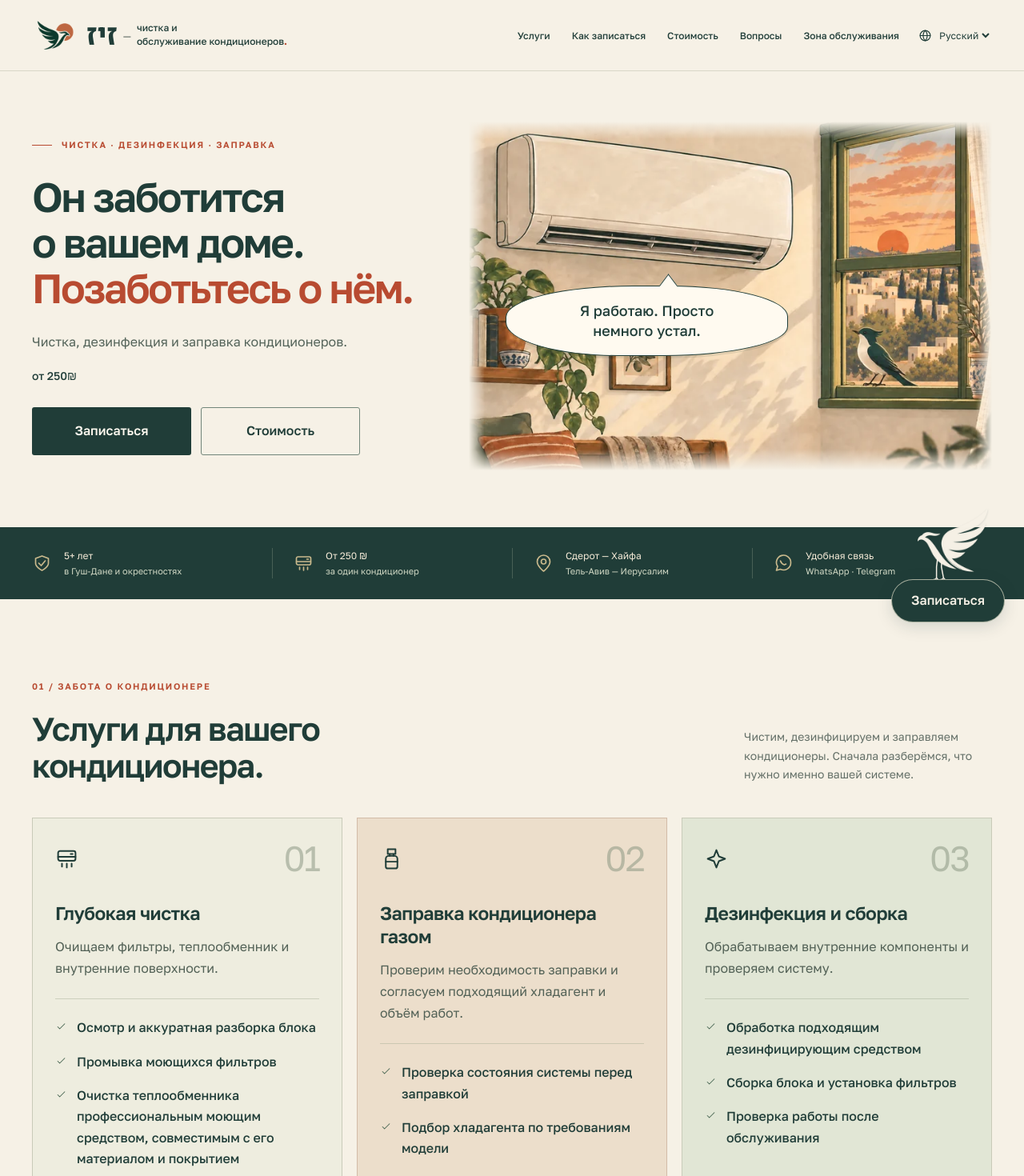
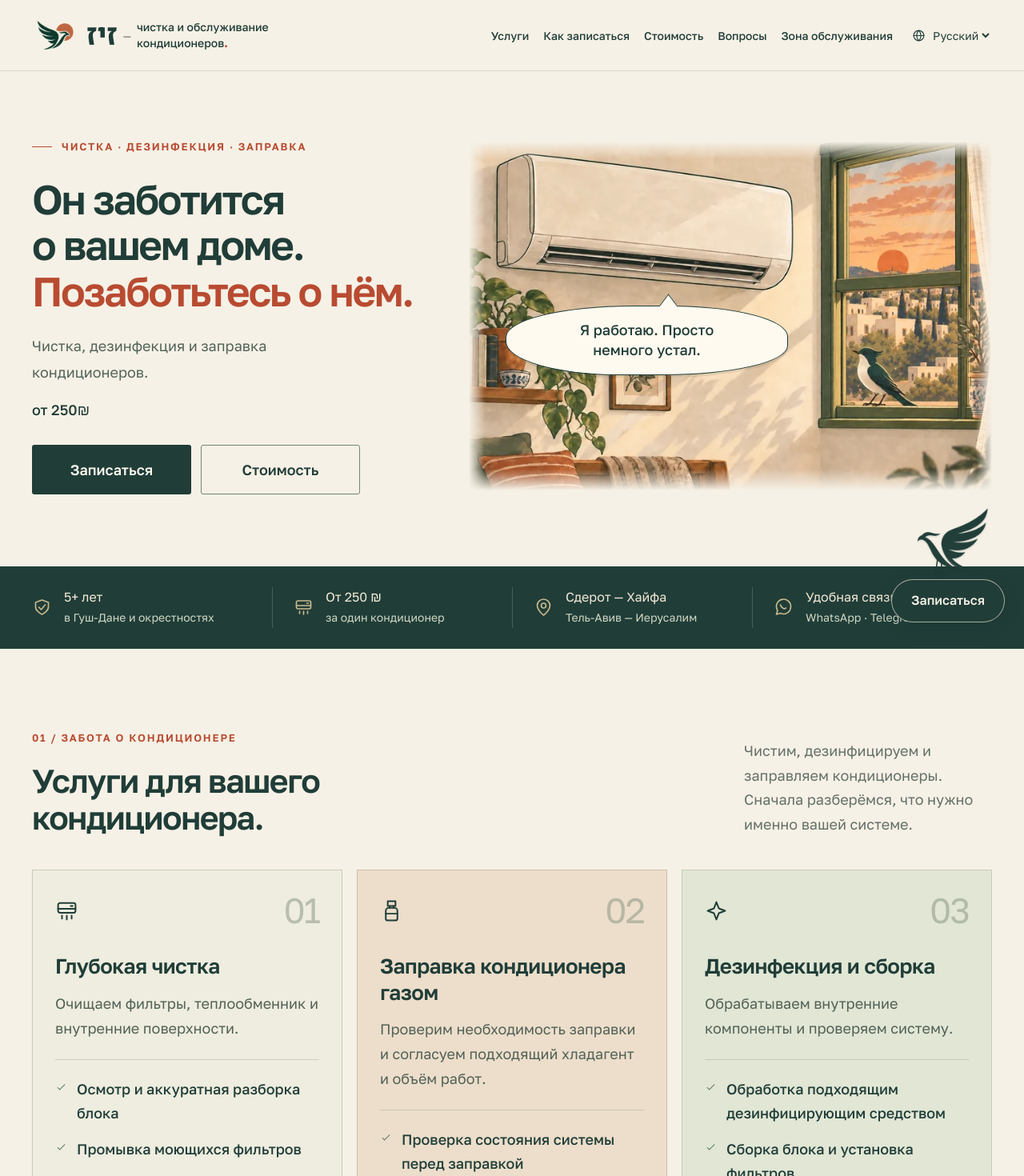
Before and after one commit to stackofart/mazganim2, a Vue app: page / in a window 1280 px wide. Shown: the top 1470 px of the page at 80% size. Built offline with nearby package versions, Linux system fonts and the light colour scheme.

Commit message:
Promote messenger actions and improve desktop readability

```diff
--- a/src/components/BookingForm.vue
+++ b/src/components/BookingForm.vue
@@ -191,6 +191,28 @@ onUnmounted(() => {
       :disabled="!interactive || status === 'sending'"
     >
       <h3>{{ t.formTitle }}</h3>
+      <div class="messenger-buttons">
+        <a
+          v-if="contactUrl"
+          :href="contactUrl"
+          class="button whatsapp-button"
+          target="_blank"
+          rel="noopener noreferrer"
+          :aria-label="t.whatsappCta"
+          @click="
+            track('lead_whatsapp_click', {
+              locale,
+              placement: 'form',
+              system_type: values.type,
+              quantity: values.quantity,
+            })
+          "
+          ><Icon name="chat" :size="19" />WhatsApp</a
+        >
+        <a :href="company.telegram" class="button telegram-button" target="_blank" rel="noopener noreferrer"
+          @click="track('telegram_click', { locale, placement: 'form' })"
+          ><Icon name="telegram" :size="19" />Telegram</a>
+      </div>
       <p class="form-subtitle">{{ t.formIntro }}</p>
       <label class="form-field">{{ t.serviceLabel }}
         <select v-model="values.service" name="service" :aria-invalid="!!fieldErrors.service" :aria-describedby="fieldErrors.service ? 'service-error' : undefined" @change="track('service_select', { service: values.service, locale })">
@@ -316,28 +338,6 @@ onUnmounted(() => {
           {{ t.privacy }}
         </button>
       </p>
-      <div class="messenger-buttons">
-        <a
-          v-if="contactUrl"
-          :href="contactUrl"
-          class="button whatsapp-button"
-          target="_blank"
-          rel="noopener noreferrer"
-          :aria-label="t.whatsappCta"
-          @click="
-            track('lead_whatsapp_click', {
-              locale,
-              placement: 'form',
-              system_type: values.type,
-              quantity: values.quantity,
-            })
-          "
-          ><Icon name="chat" :size="19" />WhatsApp</a
-        >
-        <a :href="company.telegram" class="button telegram-button" target="_blank" rel="noopener noreferrer"
-          @click="track('telegram_click', { locale, placement: 'form' })"
-          ><Icon name="telegram" :size="19" />Telegram</a>
-      </div>
       <p v-if="error" role="alert" tabindex="-1" class="form-error">{{ error }}</p>
     </fieldset>
   </form>
--- a/src/style.css
+++ b/src/style.css
@@ -217,7 +217,7 @@ h3 { font-size: 23px; font-weight: 600; line-height: 1.25; letter-spacing: -.5px
 .form-submit { width: 100%; }
 .form-note { margin-top: 14px; color: var(--muted); font-size: 10px; line-height: 1.8; }
 .inline-button { padding: 0; background: none; color: var(--ink); text-decoration: underline; font-size: inherit; }
-.messenger-buttons { display: grid; grid-template-columns: repeat(auto-fit,minmax(140px,1fr)); gap: 10px; margin-top: 22px; }
+.messenger-buttons { display: grid; grid-template-columns: repeat(auto-fit,minmax(140px,1fr)); gap: 10px; margin: 20px 0 24px; padding-bottom: 24px; border-bottom: 1px solid var(--line); }
 .messenger-buttons .button { min-width: 0; gap: 8px; padding-inline: 12px; }
 .telegram-button { background: transparent; border-color: #aebaaa; color: var(--ink); }
 .telegram-button:hover { background: #e4e8dc; }
@@ -247,6 +247,29 @@ h3 { font-size: 23px; font-weight: 600; line-height: 1.25; letter-spacing: -.5px
 [dir='rtl'] :is(h1,h2,h3,.eyebrow) { letter-spacing: 0; }
 [dir='rtl'] :is(.text-link,.button,.share-button) > svg:last-child { transform: scaleX(-1); }
 [lang='ar'] .hero h1 { line-height: 1.4; }
+/* Match the existing desktop navigation breakpoint; smaller layouts keep their type scale. */
+@media (min-width:1101px) {
+  :root { --text-body: 1.125rem; --text-small: 1rem; --text-caption: .875rem; }
+  h3 { font-size: 26px; }
+  .eyebrow,.faq-section .eyebrow,.guide-index { font-size: 13px; }
+  .brand-descriptor,.desktop-nav a,.language-select select { font-size: var(--text-caption); }
+  .desktop-nav { flex-wrap: wrap; justify-content: center; gap: 4px clamp(12px,1.4vw,20px); }
+  .text-link,.button,.price-bottom .text-link,.contact-channels a,.share-button,.footer-languages { font-size: var(--text-small); }
+  .hero-actions .button,.hero-price,.price-label { font-size: var(--text-body); }
+  .hero-description,.section-heading > p,.service-card > p,.service-points li,
+  .steps p,.pricing-intro,.area-copy > p,.guide-grid p,.faq-section > div > p,
+  .faq-list p,.booking-copy > p,.form-subtitle,.form-success p,.dialog-content p { font-size: var(--text-body); }
+  .benefits span,.gas-callout p,.city-list li,.city-group h3 { font-size: var(--text-small); }
+  .benefits strong,.step-number,.price-bottom p { font-size: var(--text-caption); }
+  .steps h3,.gas-callout h3,.guide-grid h3 { font-size: 24px; }
+  .faq-list summary { font-size: 20px; }
+  .form-fields h3 { font-size: 30px; }
+  .booking-form label,.quantity-row,.estimate-row { font-size: var(--text-small); }
+  .booking-form :is(input,select,textarea) { font-size: var(--text-body); }
+  .booking-form label > span,.booking-form small,.form-note,.form-error,
+  .footer > span,.footer-privacy,.share-status { font-size: var(--text-caption); }
+  .estimate-row strong { font-size: 24px; }
+}
 @media (max-width:1100px) {
   .container { width: calc(100% - 56px); }
   .desktop-nav { display: none; }
```
